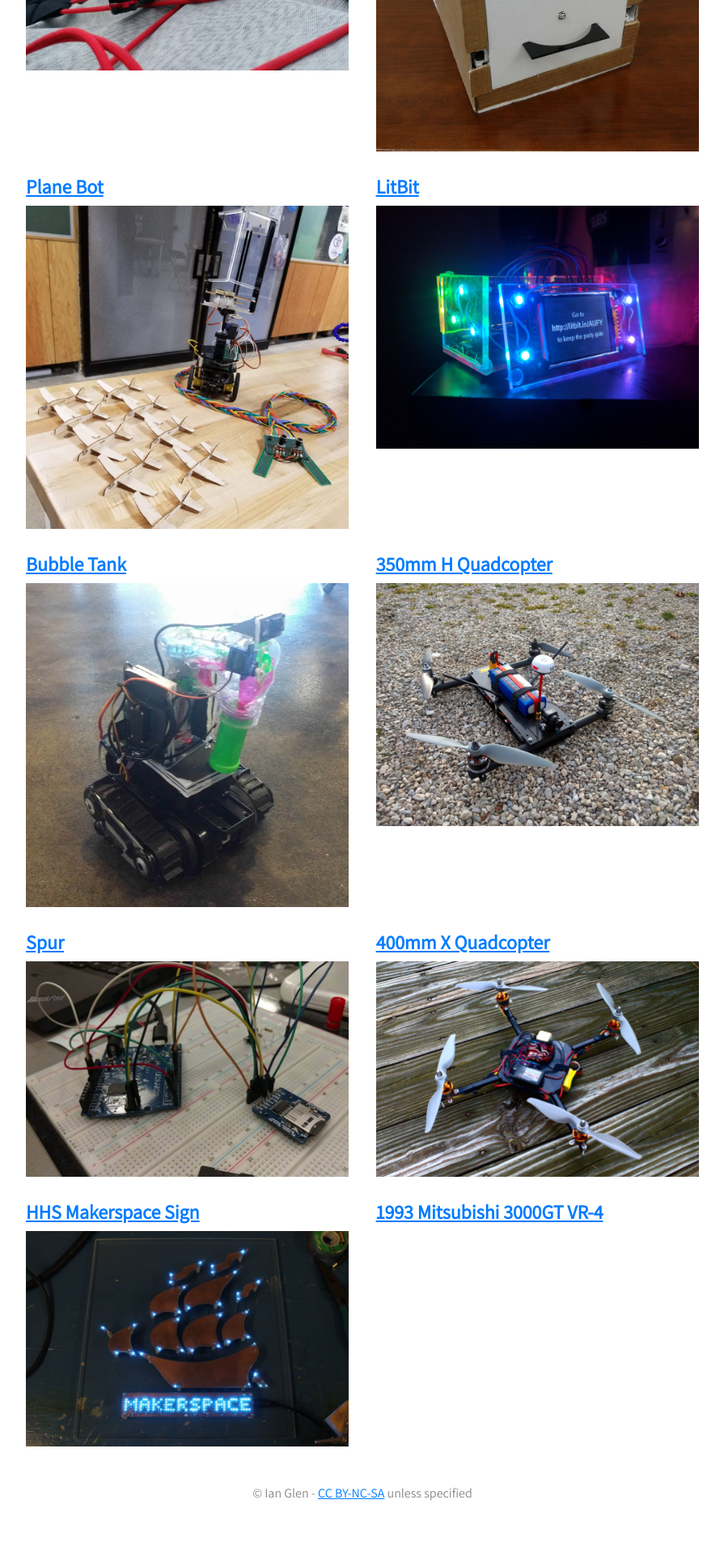
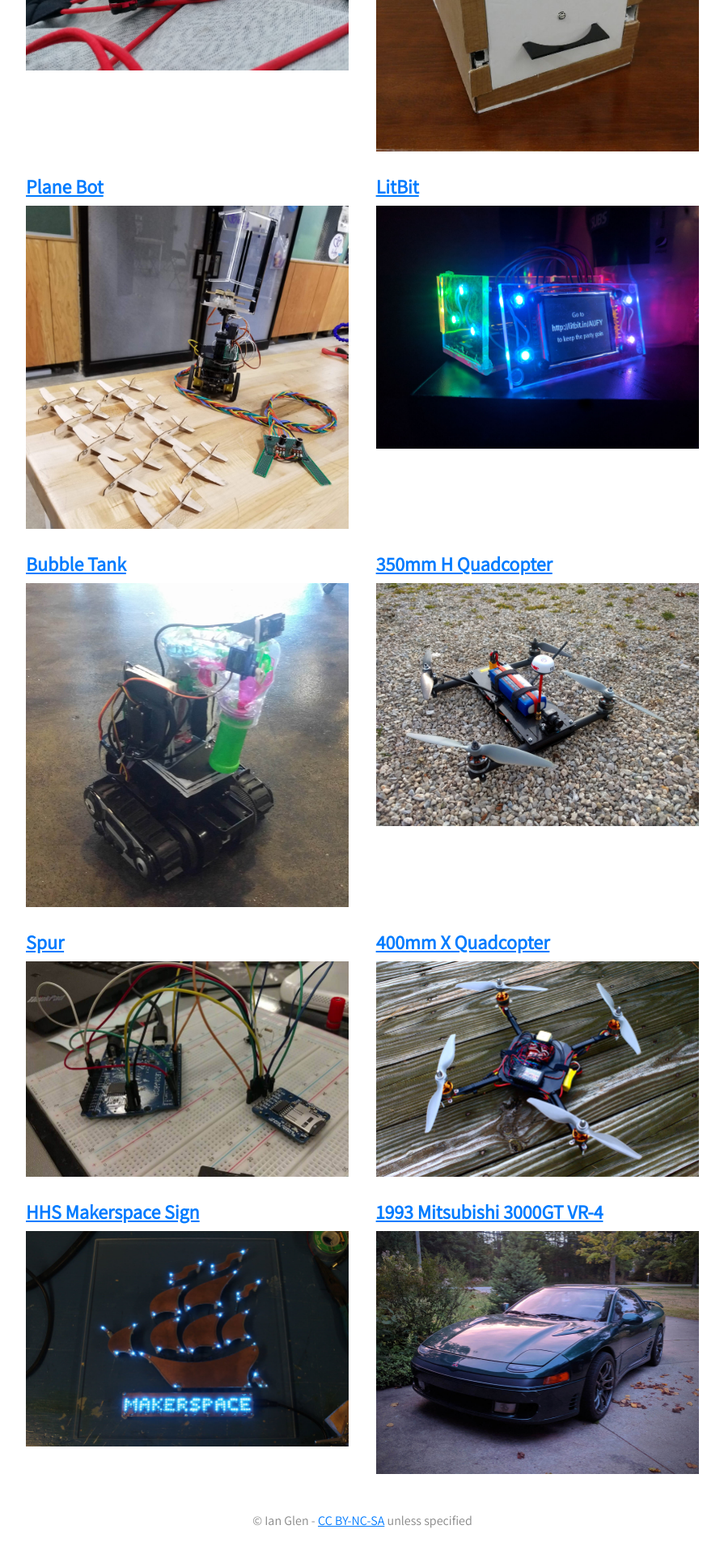
Before and after one commit to codeThatThinks/ianglen.me, a Jekyll site: the page built from projects.md, in a window 1280 px wide. Shown: the part 922-2842 px from the top of the page at 81% size, without its empty margins (192-1087 px from the left). Built offline with Jekyll 4.4.1, drawn with Linux system fonts in a browser that asks for light colours; before the commit the page ends 2808 px from its top, so only the background shows below that.

Commit message:
Fix projects page

```diff
--- a/projects.md
+++ b/projects.md
@@ -3,31 +3,16 @@
 bg: projects/bg.jpg
 ---
 
-{% capture sorted_projects %}
-	{% for project in site.projects %}
-		{% assign project_slug = project.title | slugify %}
-		{% assign project_posts = site.posts | where:"category",project_slug %}
-		{% assign total_project_posts = project_posts | size %}
-		{% assign latest_date = project.date %}
-		{% for project_post in project_posts %}
-			{% if project_post.date > latest_date %}
-				{% assign latest_date = project_post.date %}
-			{% endif %}
-		{% endfor %}
-		{{ latest_date }}|{{ project.url }}|{{ project.title }}|{{ project.image }}
-		{% if forloop.last != true %}^{% endif %}
-	{% endfor %}
-{% endcapture %}
-{% assign sorted_projects = sorted_projects | split:"^" | sort | reverse %}
+{% capture sorted_projects %}{% for project in site.projects %}{% assign project_slug = project.slug %}{% assign project_posts = site.posts | where:"category",project_slug %}{% assign total_project_posts = project_posts | size %}{% assign latest_date = project.date %}{% for project_post in project_posts %}{% if project_post.date > latest_date %}{% assign latest_date = project_post.date %}{% endif %}{% endfor %}{{ latest_date }}|{{ project.url }}|{{ project.title }}|{{ project_slug }}|{{ project.image }}|{{project.excerpt | strip_html }}{% if forloop.last != true %}^{% endif %}{% endfor %}{% endcapture %}{% assign sorted_projects = sorted_projects | split:"^" | sort | reverse %}
 
 <div id="projects">
 	{% for project in sorted_projects %}
 	{% assign project_items = project | split:"|" %}
 	<article class="project">
-	    <a href="{{ project_items[1] }}">
-	    	<span>{{ project_items[2] }}</span>
-	    	<img alt="{{ project_images[2] }}" src="/img/content/{{ project_items[2] | slugify }}/{{ project_items[3] }}">
-	    </a>
+		<a href="{{ project_items[1] }}">
+			<span>{{ project_items[2] }}</span>
+			<img src="/img/content/{{ project_items[3] }}/{{ project_items[4] }}" alt="{{ project_items[2] }}" title="{{ project_items[5] }}">
+		</a>
 	</article>
 	{% endfor %}
 </div>
```
